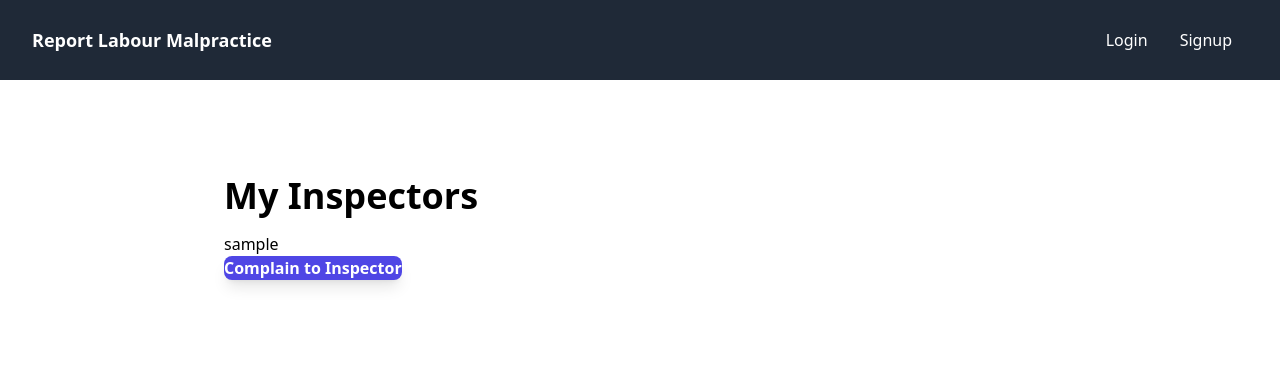
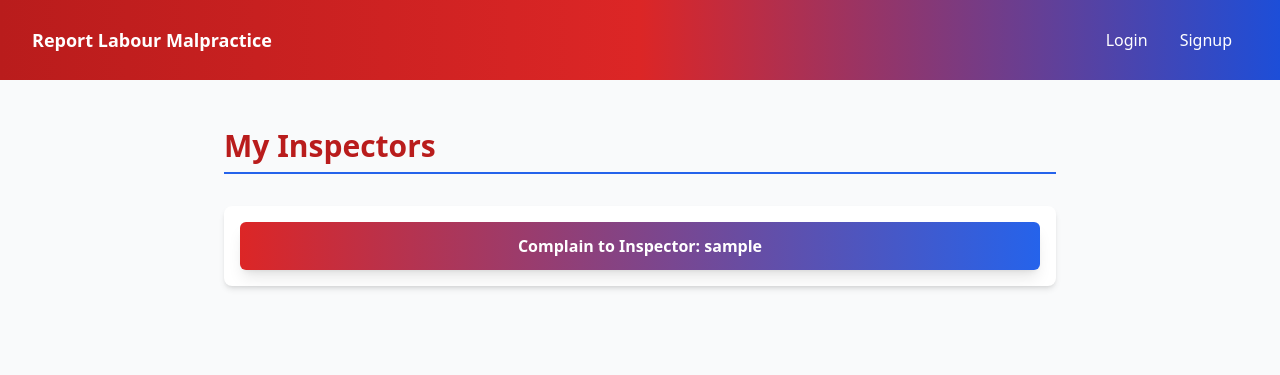
Before and after one commit to cmandib/EGovComplaintChatApp, a Django app: page /chat_list/ in a window 1280 px wide. Shown: the top 375 px of the page. Run offline with Django 5.2, Linux system fonts and the light colour scheme; tables that the repository leaves empty hold one stand-in row (values such as "Sample post"); parts of the project's set-up code (start-up, migrations or seed data) failed here and were passed over; some libraries are stand-ins or nearby versions.

Commit message:
some designs updated

```diff
--- a/realtime_chat/a_rtchat/templates/a_rtchat/partials/online_count.html
+++ b/realtime_chat/a_rtchat/templates/a_rtchat/partials/online_count.html
@@ -1,9 +1,9 @@
 <span id="online-count" hx-swap-oob="outerHTML" class="pr-1">
     {%if chatroom.is_private == True%}
     {%if online_count == 1%}
-    <p>Online</p>
+    <p class="w-2 h-2 rounded-full bg-green-500"></p>
     {%else%}
-    <p>Offline</p>
+    <p class="w-2 h-2 rounded-full bg-gray-400"></p>
     {%endif%}
     {%else%}
     {{online_count}}
--- a/realtime_chat/a_rtchat/views.py
+++ b/realtime_chat/a_rtchat/views.py
@@ -43,6 +43,7 @@ def chat_view(request, chatroom_name='public-chat'):
         'chat_group':chat_group
     }
     return render(request,'a_rtchat/chat.html',context)
+
 @login_required
 def get_or_create_chatroom(request,username):
     if request.user.username == username:
--- a/realtime_chat/requirements.txt
+++ b/realtime_chat/requirements.txt
@@ -3,3 +3,6 @@ pillow
 django-cleanup
 django-allauth
 django-htmx
+daphne
+channels
+shortuuid
--- a/realtime_chat/templates/base.html
+++ b/realtime_chat/templates/base.html
@@ -11,9 +11,7 @@
     <link rel="icon" type="image/x-icon" href="{% static 'favicon.ico' %}">
     <script src="https://cdn.jsdelivr.net/npm/alpinejs@3.x.x/dist/cdn.min.js" defer></script>
     <script src="https://unpkg.com/htmx.org@2.0.2"></script>
-    <script src="https://unpkg.com/htmx.org/dist/ext/ws.js"></script><!--htmx websocket extension, removed version number from here verion=> org@1.9.12-->
-    <!-- <script src="https://unpkg.com/hyperscript.org@0.9.14"></script> -->
-    <!-- didnt add the above cause ive got 12th version below for now -->
+    <script src="https://unpkg.com/htmx.org/dist/ext/ws.js"></script>
     {% django_htmx_script %}
     <script src="https://unpkg.com/hyperscript.org@0.9.12"></script>
     <script src="https://cdn.tailwindcss.com"></script>
@@ -22,58 +20,55 @@
             display: none !important;
         }
         h1 {
-            @apply text-4xl font-bold mb-4
+            @apply text-4xl font-bold mb-4 text-red-700
         }
         h2 {
-            @apply text-xl font-bold mb-2
+            @apply text-2xl font-bold mb-2 text-blue-700
         }
-    	h3 {
-            @apply text-lg font-bold
+        h3 {
+            @apply text-lg font-bold text-blue-800
         }
         p {
-            @apply mb-4
+            @apply mb-4 text-gray-700
         }
         .button, button, [type='submit'], [type='button'] {
-            @apply bg-indigo-600 text-white font-bold rounded-lg shadow-lg transition-all cursor-pointer
+            @apply bg-gradient-to-r from-red-600 to-blue-600 text-white font-bold rounded-lg shadow-lg transition-all cursor-pointer
         }
         .button, button a, [type='submit'], [type='button'] {
             @apply px-6 py-4 inline-block
         }
         .button:hover, button:hover, [type='submit']:hover, [type='button']:hover {
-            @apply bg-indigo-700
+            @apply bg-gradient-to-r from-red-700 to-blue-700 shadow-md
         }
         .button:active, button:active, [type='submit']:active, [type='button']:active {
             @apply scale-95
         }
         .button.alert, button.alert {
-            @apply bg-red-700
-        }
-        .button.alert:hover, button.alert:hover {
-            @apply bg-red-600
+            @apply bg-red-700 hover:bg-red-600
         }
         .button-red {
-            @apply !bg-red-500 hover:!bg-red-600
+            @apply !bg-red-600 hover:!bg-red-700
         }
         .button-gray {
-            @apply !bg-gray-300 hover:!bg-[#c3c9d0]
+            @apply !bg-gray-300 hover:!bg-gray-400
         }
         .navitems>li>a {
-            @apply flex items-center gap-2 h-12 px-4 hover:bg-[rgba(31,41,55,0.3)] rounded-lg;
+            @apply flex items-center gap-2 h-12 px-4 hover:bg-[rgba(220,38,38,0.2)] rounded-lg;
         }
         .hoverlist>* {
-            @apply hover:bg-gray-100 rounded-md transition duration-150;
+            @apply hover:bg-red-50 rounded-md transition duration-150;
         }
         .hoverlist>*>a {
-            @apply flex items-center p-2;
+            @apply flex items-center p-2 text-red-700;
         }
         .highlight {
-            @apply !bg-indigo-100;
+            @apply !bg-blue-100;
         }
         .allauth content a {
-            @apply underline underline-offset-2
+            @apply underline underline-offset-2 text-blue-600
         }
         .allauth content a:hover {
-            @apply text-indigo-500
+            @apply text-red-600
         }
         .allauth form[action="/accounts/signup/"] ul {
             @apply hidden
@@ -82,7 +77,7 @@
             @apply block
         }
         .allauth .helptext {
-            @apply block mt-4
+            @apply block mt-4 text-gray-600
         }
         label {
             @apply hidden
@@ -91,24 +86,24 @@
             @apply bg-white pl-0
         }
         .textarea, textarea, input {
-            @apply w-full rounded-lg py-4 px-5 bg-gray-100
+            @apply w-full rounded-lg py-4 px-5 bg-gray-100 border border-gray-300 focus:border-blue-500 focus:ring-1 focus:ring-blue-500
         }
         .errorlist li {
-            @apply p-1 pl-4 border-l-red-500 border-l-4 border-solid mb-2 text-red-500
+            @apply p-1 pl-4 border-l-red-600 border-l-4 border-solid mb-2 text-red-600 bg-red-50
         }
         label[for="id_remember"] {
-            @apply inline-block w-auto mr-2
+            @apply inline-block w-auto mr-2 text-gray-700
         }
         input[name="remember"] {
             @apply w-auto
         }
-        .alert-info { @apply bg-sky-600 }
-        .alert-success { @apply bg-emerald-600 }
-        .alert-warning { @apply bg-orange-600 }
-        .alert-danger { @apply bg-red-600 }
+        .alert-info { @apply bg-blue-600 text-white }
+        .alert-success { @apply bg-green-600 text-white }
+        .alert-warning { @apply bg-yellow-600 text-white }
+        .alert-danger { @apply bg-red-600 text-white }
     </style>
 </head>
-<body hx-headers='{"X-CSRFToken": "{{ csrf_token }}"}' class="{% block class %}{% endblock %}">
+<body hx-headers='{"X-CSRFToken": "{{ csrf_token }}"}' class="{% block class %}{% endblock %} bg-gray-50">
 
     {% include 'includes/messages.html' %}
 
--- a/realtime_chat/templates/chat_list.html
+++ b/realtime_chat/templates/chat_list.html
@@ -2,33 +2,46 @@
 
 {% block content %}
     {%if user.is_superuser%}
-    <div class="max-w-4xl mx-auto px-8 py-24">
-        <h1>Complaint Submitters</h1>
-        <ul>
+    <div class="max-w-4xl mx-auto px-8 py-12">
+        <h1 class="text-3xl font-bold text-red-700 mb-8 border-b-2 border-blue-600 pb-2">Complaint Submitters</h1>
+        <ul class="space-y-4">
             {%for chatroom in user.chat_groups.all%}
                 {%if chatroom.is_private%}
                     {%for member in chatroom.members.all%}
                         {%if member != user%}
-                        <hr>
-                        <li class="font-bold pt-3"> <img class="rounded-full h-10 w-10 object-cover" src="{{member.profile.avatar}}" alt="avatar"> <a href="{% url 'chatroom' chatroom.group_name %}">{{member.profile.name}}</a></li>
+                        <li class="flex items-center gap-4 p-4 bg-white rounded-lg shadow-md hover:shadow-lg transition-shadow">
+                            <img class="rounded-full h-12 w-12 object-cover border-2 border-red-600" src="{{member.profile.avatar}}" alt="avatar">
+                            <div>
+                                <a href="{% url 'chatroom' chatroom.group_name %}" class="text-lg font-bold text-blue-700 hover:text-red-600 transition-colors">
+                                    {{member.profile.name}}
+                                </a>
+                                <p class="text-gray-600 text-sm">Click to view conversation</p>
+                            </div>
+                        </li>
                         {%endif%}
                     {%endfor%}
                 {%endif%}
+            {%empty%}
+                <li class="text-gray-600 p-4 bg-white rounded-lg shadow">No complaint submitters found.</li>
             {%endfor%}
         </ul>
     </div>
     {%else%}
-    <div class="max-w-4xl mx-auto px-8 py-24">
-        <h1>My Inspectors</h1>
-        <ul>
+    <div class="max-w-4xl mx-auto px-8 py-12">
+        <h1 class="text-3xl font-bold text-red-700 mb-8 border-b-2 border-blue-600 pb-2">My Inspectors</h1>
+        <ul class="space-y-4">
             {% for admin in admins %}
-                <li>{{ admin.username }}</li>
-                <a href="{%url 'start-chat' admin.username%}"><button>Complain to Inspector</button></a>
-                {% empty %}
-                <li>No admin users found.</li>
+                <li class="p-4 bg-white rounded-lg shadow-md hover:shadow-lg transition-shadow">
+                    <a href="{%url 'start-chat' admin.username%}">
+                        <button class="w-full py-3 px-6 bg-gradient-to-r from-red-600 to-blue-600 text-white font-bold rounded-md hover:from-red-700 hover:to-blue-700 transition-all transform hover:scale-[1.02]">
+                            Complain to Inspector: {{ admin.username }}
+                        </button>
+                    </a>
+                </li>
+            {% empty %}
+                <li class="text-gray-600 p-4 bg-white rounded-lg shadow">No admin users found.</li>
             {% endfor %}
         </ul>
     </div>
     {%endif%}
-
 {% endblock %}
--- a/realtime_chat/templates/includes/header.html
+++ b/realtime_chat/templates/includes/header.html
@@ -1,8 +1,7 @@
 {% load static %}
-<header class="flex items-center justify-between bg-gray-800 h-20 px-8 text-white sticky top-0 z-40">
+<header class="flex items-center justify-between bg-gradient-to-r from-red-700 via-red-600 to-blue-700 h-20 px-8 text-white sticky top-0 z-40">
     <div>
         <a class="flex items-center gap-2" href="/">
-
             <span class="text-lg font-bold">Report Labour Malpractice</span>
         </a>
     </div>
@@ -21,7 +20,7 @@
                     {{ request.user.profile.name }}
                     <img x-bind:class="dropdownOpen && 'rotate-180 duration-300'" class="w-4" src="https://img.icons8.com/small/32/ffffff/expand-arrow.png" alt="Dropdown" />
                 </a>
-                <div x-show="dropdownOpen" x-cloak class="absolute right-0 bg-white text-black shadow rounded-lg w-40 p-2 z-20"
+                <div x-show="dropdownOpen" x-cloak class="absolute right-0 bg-white text-red-700 shadow rounded-lg w-40 p-2 z-20"
                 x-transition:enter="duration-300 ease-out"
                 x-transition:enter-start="opacity-0 -translate-y-5 scale-90"
                 x-transition:enter-end="opacity-100 translate-y-0 scale-100"
```
Also changed, not shown: realtime_chat/a_rtchat/templates/a_rtchat/chat.html (+80 -17 lines).
